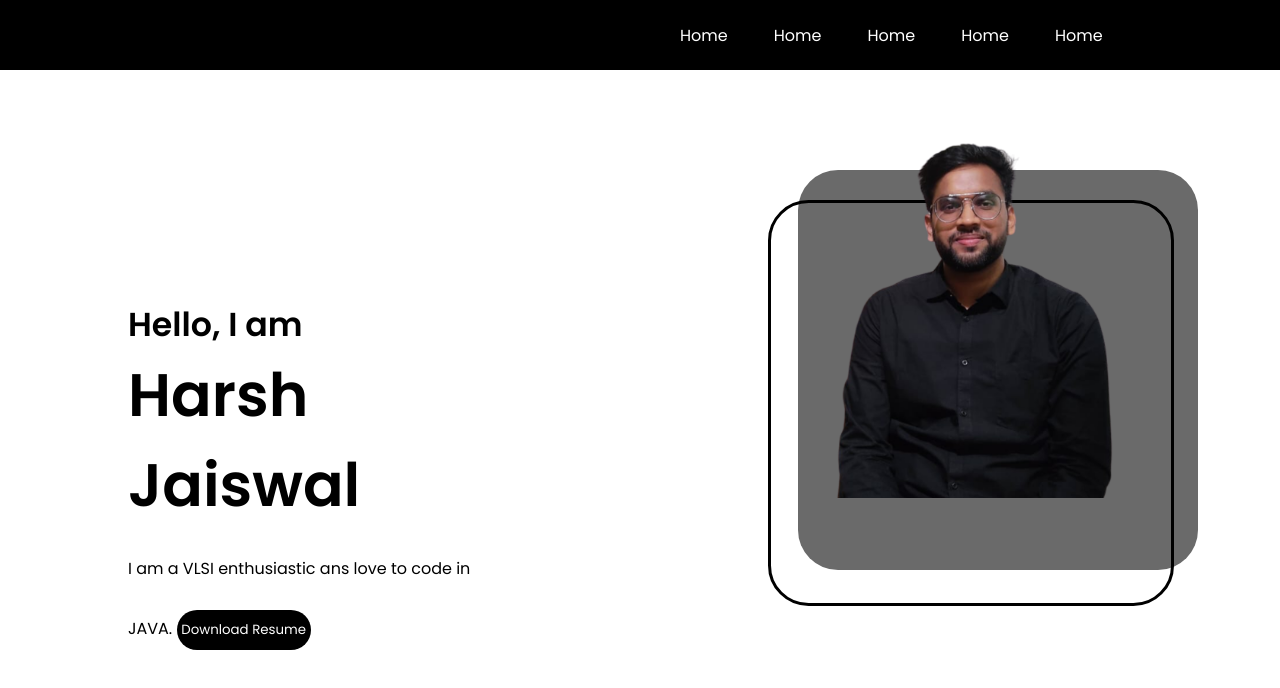
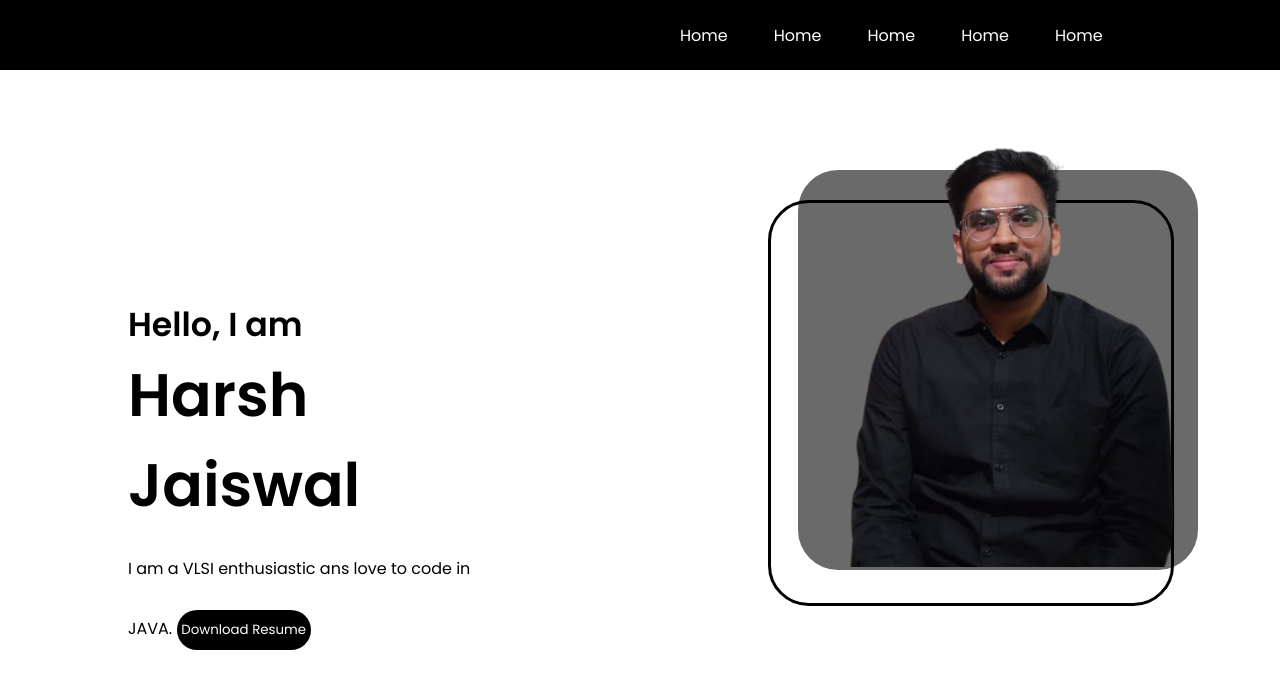
Before and after one commit to Harsh-Jaiswal8/portfolio.github.io, a plain HTML site: page index.html in a window 1280 px wide. Drawn offline with Linux system fonts and the light colour scheme.

Commit message:
Update index.html

```diff
--- a/index.html
+++ b/index.html
@@ -66,7 +66,8 @@
 
         }
         .rightSec img{
-            width: 29.8%;
+            hieght:450px;
+            width:450px;
             z-index: 3;
 
             position: absolute;
```
